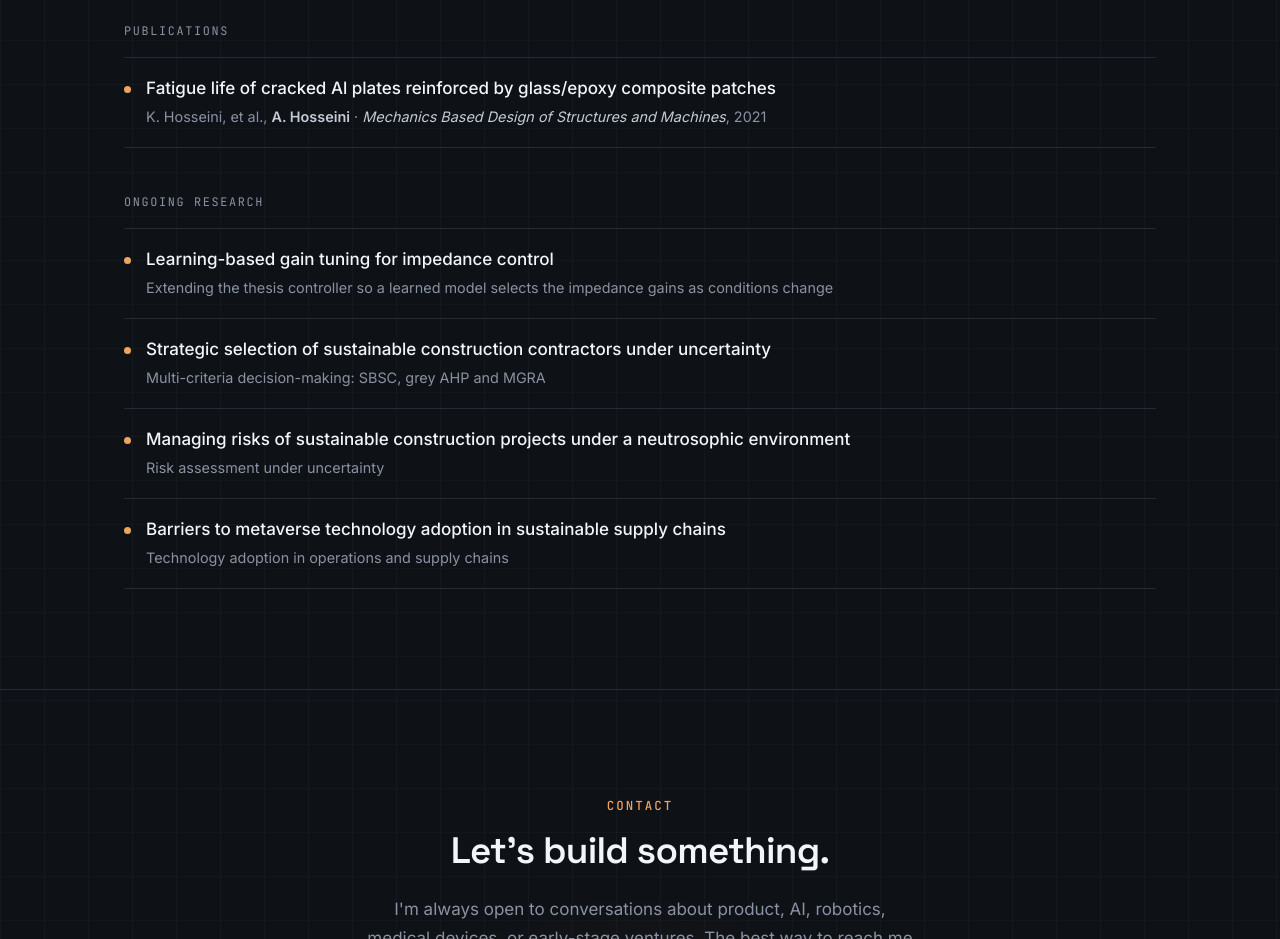
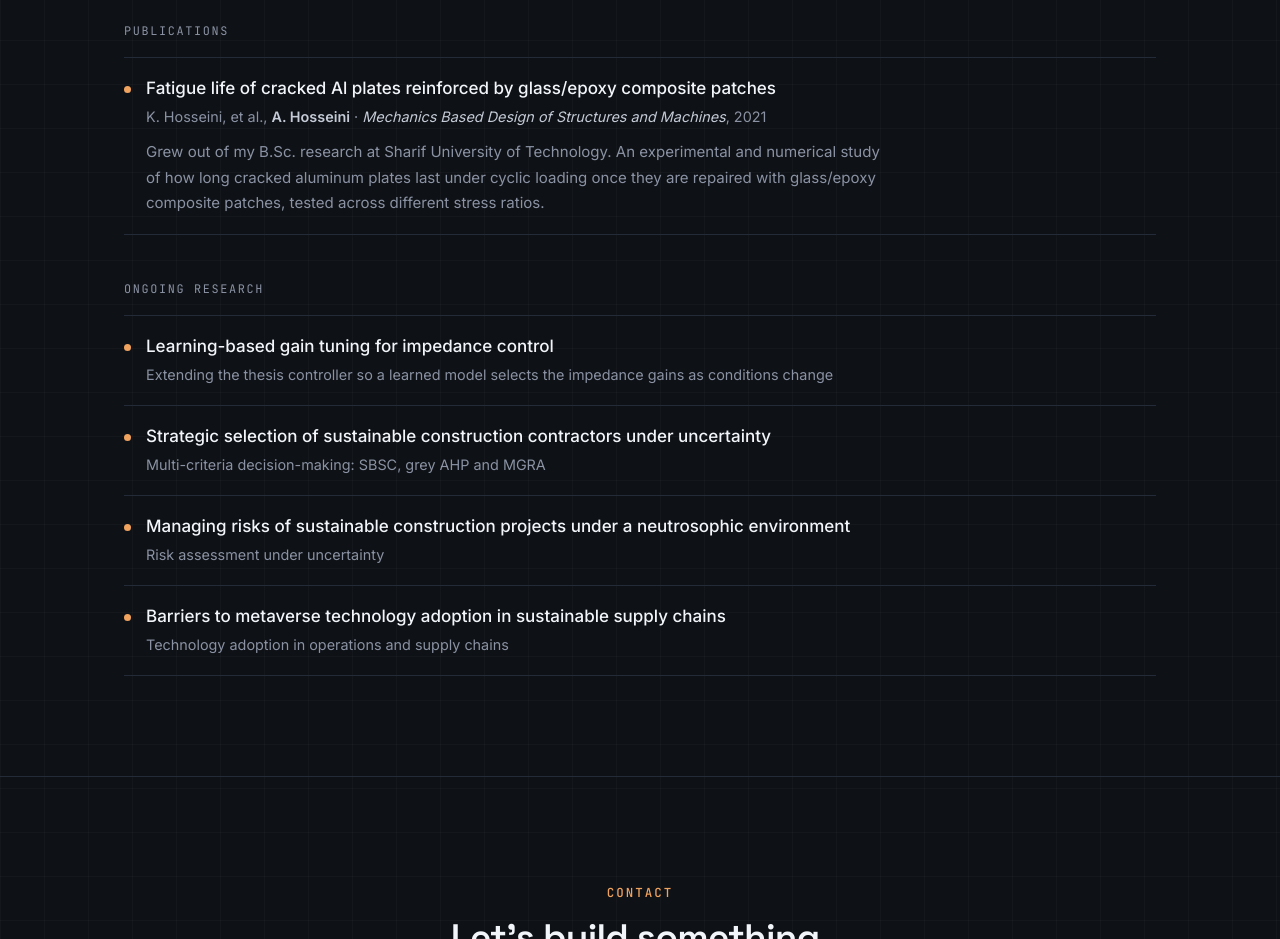
Before and after one commit to Aryahosseini/Aryahosseini.github.io, a plain HTML site: page index.html in a window 1280 px wide. Shown: the part 6780-7719 px from the top of the page. Drawn offline with Linux system fonts and the light colour scheme.

Commit message:
Add a short description to the 2021 publication
Co-Authored-By: Claude Opus 5.5 <noreply@anthropic.com>
Claude-Session: https://claude.ai/code/session_01Mgh7KotLisECtJGfjdgLnY

```diff
--- a/index.html
+++ b/index.html
@@ -535,6 +535,7 @@
     .ref-meta { color: var(--muted); font-size: 0.9rem; margin-top: 3px; }
     .ref-meta i { color: var(--text); }
     .ref-meta .me { color: var(--text); font-weight: 600; }
+    .ref-desc { color: var(--muted); font-size: 0.94rem; margin: 10px 0 0; max-width: 78ch; }
 
     /* ---------- Contact ---------- */
     #contact { text-align: center; padding-bottom: 130px; position: relative; overflow: hidden; }
@@ -908,6 +909,12 @@
           <li>
             <div class="ref-title">Fatigue life of cracked Al plates reinforced by glass/epoxy composite patches</div>
             <div class="ref-meta">K. Hosseini, et al., <span class="me">A. Hosseini</span> · <i>Mechanics Based Design of Structures and Machines</i>, 2021</div>
+            <p class="ref-desc">
+              Grew out of my B.Sc. research at Sharif University of Technology. An
+              experimental and numerical study of how long cracked aluminum plates
+              last under cyclic loading once they are repaired with glass/epoxy
+              composite patches, tested across different stress ratios.
+            </p>
           </li>
         </ul>
       </div>
```
